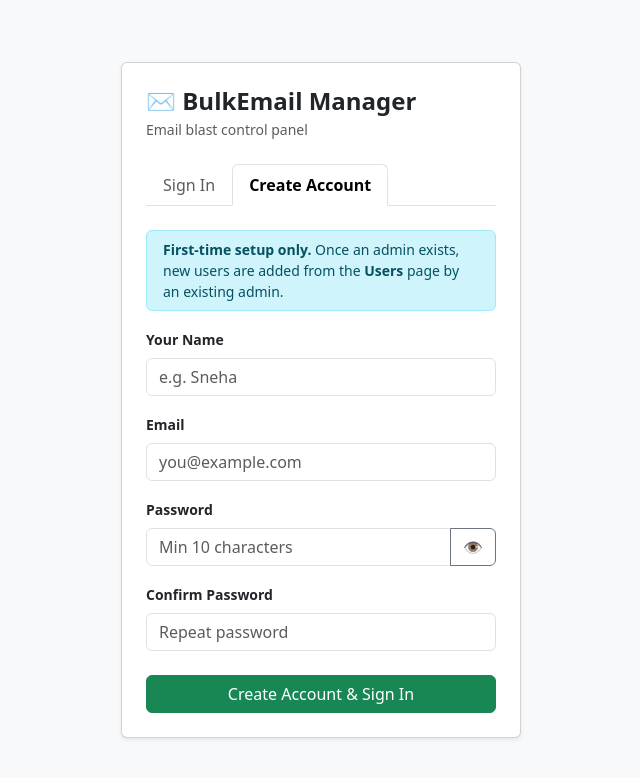
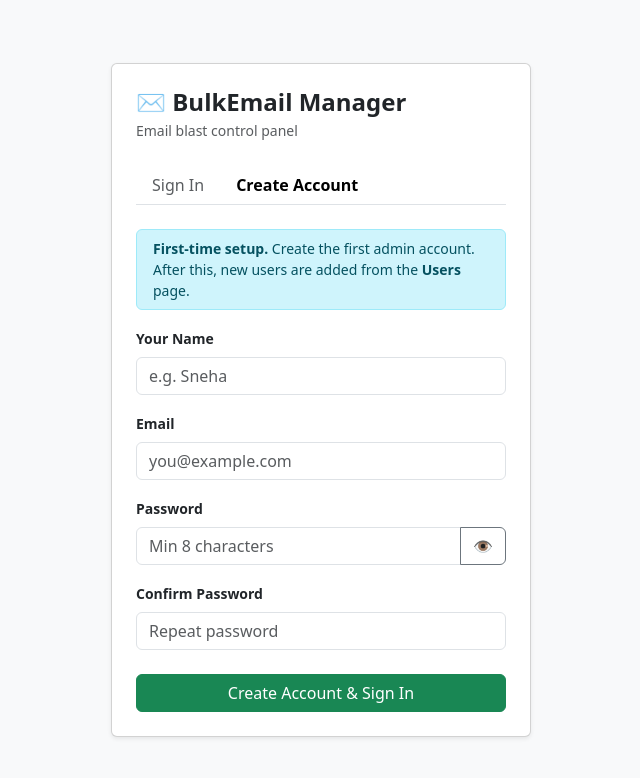
Before and after one commit to moqsoodahmed-pixel/bulk-email-app-client, a React (Vite) app: page /login in a window 1280 px wide. Both pictures are taken after typing "name@example.com", "Sample123" into the empty fields and a click on the button "Create Account". Shown: the top 778 px of the page, without its empty margins (319-959 px from the left). Built offline with nearby package versions, Linux system fonts and the light colour scheme; no server answers.

Commit message:
updated demo

```diff
--- a/src/pages/Login.jsx
+++ b/src/pages/Login.jsx
@@ -4,21 +4,52 @@ import { useAuth } from '../context/AuthContext';
 import api from '../services/api';
 
 export default function Login() {
-  const [tab,       setTab]      = useState('login'); // 'login' | 'signup'
-  const [name,      setName]     = useState('');
-  const [email,     setEmail]    = useState('');
-  const [password,  setPassword] = useState('');
-  const [confirm,   setConfirm]  = useState('');
-  const [showPw,    setShowPw]   = useState(false);
-  const [error,     setError]    = useState('');
-  const [loading,   setLoading]  = useState(false);
+  const [tab,      setTab]     = useState('login');
+  const [name,     setName]    = useState('');
+  const [email,    setEmail]   = useState('');
+  const [password, setPw]      = useState('');
+  const [confirm,  setConfirm] = useState('');
+  const [showPw,   setShowPw]  = useState(false);
+  const [error,    setError]   = useState('');
+  const [info,     setInfo]    = useState('');
+  const [loading,  setLoading] = useState(false);
+  // null = unknown, true = admin exists, false = no admin yet
+  const [adminExists, setAdminExists] = useState(null);
+
   const { login } = useAuth();
-  const navigate = useNavigate();
+  const navigate  = useNavigate();
 
   function switchTab(t) {
     setTab(t);
     setError('');
-    setName(''); setEmail(''); setPassword(''); setConfirm('');
+    setInfo('');
+    // Reset form fields
+    setName(''); setEmail(''); setPw(''); setConfirm('');
+    // Check admin status only when switching TO signup, and only once
+    if (t === 'signup' && adminExists === null) {
+      checkAdminExists();
+    }
+  }
+
+  async function checkAdminExists() {
+    try {
+      // seed-admin returns 403 if admin exists, 200-range otherwise
+      // We do a lightweight GET on /api/health and check user count via a dummy POST
+      // Simplest: just try the seed-admin with dummy data — if 403 → admin exists
+      await api.post('/auth/seed-admin', { _probe: true });
+      // If we get here somehow, set false (shouldn't happen normally)
+      setAdminExists(false);
+    } catch (err) {
+      const status = err.response?.status;
+      const msg    = err.response?.data?.error || '';
+      if (status === 403 || msg.includes('already exists') || msg.includes('disabled')) {
+        setAdminExists(true);
+      } else {
+        // Any other error (400 = missing fields) means the endpoint is reachable
+        // and admin does NOT exist yet (seed-admin rejected due to missing body, not due to existing admin)
+        setAdminExists(false);
+      }
+    }
   }
 
   async function handleLogin(e) {
@@ -34,32 +65,26 @@ export default function Login() {
 
   async function handleSignup(e) {
     e.preventDefault();
-    setError('');
-    if (!name.trim())             return setError('Please enter your name.');
-    if (password.length < 8)      return setError('Password must be at least 8 characters.');
-    if (password !== confirm)     return setError('Passwords do not match.');
+    setError(''); setInfo('');
+    if (!name.trim())        return setError('Please enter your name.');
+    if (password.length < 8) return setError('Password must be at least 8 characters.');
+    if (password !== confirm) return setError('Passwords do not match.');
     setLoading(true);
     try {
-      // Create user via admin API — works because any existing admin can also
-      // hit /api/auth/users, but here we use seed-admin for the very first user.
-      // For subsequent users the admin creates them from the Users page.
-      // This signup tab calls seed-admin (works only when zero users exist)
-      // or the shared /api/auth/users endpoint with an invite token if you add one.
-      // Current setup: signup only works when NO admin exists yet (first-time setup).
       const { data } = await api.post('/auth/seed-admin', {
         name: name.trim(),
         email: email.trim(),
         password,
       });
-      // Auto-login after signup
       localStorage.setItem('bea_token', data.token);
       localStorage.setItem('bea_user', JSON.stringify(data.user));
       window.location.href = '/dashboard';
     } catch (err) {
-      const msg = err.response?.data?.error || 'Signup failed.';
-      // If seed-admin is disabled (admin exists), explain what to do
-      if (msg.includes('already exists') || msg.includes('disabled')) {
-        setError('An admin already exists. Ask your admin to create your account from the Users page.');
+      const status = err.response?.status;
+      const msg    = err.response?.data?.error || 'Signup failed.';
+      if (status === 403 || msg.includes('already exists') || msg.includes('disabled')) {
+        setAdminExists(true);
+        setError('');
       } else {
         setError(msg);
       }
@@ -68,48 +93,35 @@ export default function Login() {
 
   return (
     <div className="d-flex align-items-center justify-content-center vh-100 bg-light">
-      <div className="card shadow-sm" style={{ width: 400 }}>
+      <div className="card shadow-sm" style={{ width: 420 }}>
         <div className="card-body p-4">
           <h4 className="mb-1 fw-bold">✉️ BulkEmail Manager</h4>
           <p className="text-muted small mb-4">Email blast control panel</p>
 
-          {/* Tabs */}
           <ul className="nav nav-tabs mb-4">
             <li className="nav-item">
               <button
-                className={`nav-link ${tab === 'login' ? 'active fw-semibold' : 'text-muted'}`}
+                className={`nav-link border-0 bg-transparent ${tab === 'login' ? 'active fw-semibold' : 'text-muted'}`}
                 onClick={() => switchTab('login')}
-              >
-                Sign In
-              </button>
+              >Sign In</button>
             </li>
             <li className="nav-item">
               <button
-                className={`nav-link ${tab === 'signup' ? 'active fw-semibold' : 'text-muted'}`}
+                className={`nav-link border-0 bg-transparent ${tab === 'signup' ? 'active fw-semibold' : 'text-muted'}`}
                 onClick={() => switchTab('signup')}
-              >
-                Create Account
-              </button>
+              >Create Account</button>
             </li>
           </ul>
 
-          {error && (
-            <div className="alert alert-danger py-2 small mb-3">{error}</div>
-          )}
-
-          {/* ── LOGIN ── */}
+          {/* ── LOGIN TAB ── */}
           {tab === 'login' && (
+            <>
+              {error && <div className="alert alert-danger py-2 small mb-3">{error}</div>}
               <form onSubmit={handleLogin}>
                 <div className="mb-3">
                   <label className="form-label small fw-semibold">Email</label>
-                <input
-                  type="email"
-                  className="form-control"
-                  placeholder="you@example.com"
-                  value={email}
-                  onChange={(e) => setEmail(e.target.value)}
-                  required
-                />
+                  <input type="email" className="form-control" placeholder="you@example.com"
+                    value={email} onChange={(e) => setEmail(e.target.value)} required />
                 </div>
                 <div className="mb-4">
                   <label className="form-label small fw-semibold">Password</label>
@@ -118,54 +130,64 @@ export default function Login() {
                       type={showPw ? 'text' : 'password'}
                       className="form-control"
                       value={password}
-                    onChange={(e) => setPassword(e.target.value)}
+                      onChange={(e) => setPw(e.target.value)}
                       required
                     />
-                  <button
-                    type="button"
-                    className="btn btn-outline-secondary"
-                    onClick={() => setShowPw((v) => !v)}
-                  >
-                    {showPw ? '🙈' : '👁'}
-                  </button>
+                    <button type="button" className="btn btn-outline-secondary"
+                      onClick={() => setShowPw(v => !v)}>{showPw ? '🙈' : '👁'}</button>
                   </div>
                 </div>
                 <button className="btn btn-primary w-100" disabled={loading}>
-                {loading
-                  ? <><span className="spinner-border spinner-border-sm me-2" />Signing in…</>
-                  : 'Sign In'}
+                  {loading ? <><span className="spinner-border spinner-border-sm me-2" />Signing in…</> : 'Sign In'}
                 </button>
               </form>
+            </>
           )}
 
-          {/* ── SIGNUP ── */}
+          {/* ── SIGNUP TAB ── */}
           {tab === 'signup' && (
+            <>
+              {/* Case 1: checking */}
+              {adminExists === null && (
+                <div className="text-center py-4 text-muted small">
+                  <div className="spinner-border spinner-border-sm me-2" />
+                  Checking setup status…
+                </div>
+              )}
+
+              {/* Case 2: admin already exists — show message, no form */}
+              {adminExists === true && (
+                <div className="text-center py-3">
+                  <div style={{ fontSize: 40 }}>🔒</div>
+                  <h6 className="mt-3 fw-semibold">Admin account already set up</h6>
+                  <p className="text-muted small mt-2 mb-3">
+                    New user accounts are created by an existing admin.<br />
+                    Ask your admin to add you from the <strong>Users</strong> page.
+                  </p>
+                  <button className="btn btn-outline-primary btn-sm" onClick={() => switchTab('login')}>
+                    Go to Sign In →
+                  </button>
+                </div>
+              )}
+
+              {/* Case 3: no admin yet — show signup form */}
+              {adminExists === false && (
+                <>
+                  <div className="alert alert-info py-2 small mb-3">
+                    <strong>First-time setup.</strong> Create the first admin account.
+                    After this, new users are added from the <strong>Users</strong> page.
+                  </div>
+                  {error && <div className="alert alert-danger py-2 small mb-3">{error}</div>}
                   <form onSubmit={handleSignup}>
-              <div className="alert alert-info py-2 small mb-3">
-                <strong>First-time setup only.</strong> Once an admin exists, new users are added
-                from the <strong>Users</strong> page by an existing admin.
-              </div>
                     <div className="mb-3">
                       <label className="form-label small fw-semibold">Your Name</label>
-                <input
-                  type="text"
-                  className="form-control"
-                  placeholder="e.g. Sneha"
-                  value={name}
-                  onChange={(e) => setName(e.target.value)}
-                  required
-                />
+                      <input type="text" className="form-control" placeholder="e.g. Sneha"
+                        value={name} onChange={(e) => setName(e.target.value)} required />
                     </div>
                     <div className="mb-3">
                       <label className="form-label small fw-semibold">Email</label>
-                <input
-                  type="email"
-                  className="form-control"
-                  placeholder="you@example.com"
-                  value={email}
-                  onChange={(e) => setEmail(e.target.value)}
-                  required
-                />
+                      <input type="email" className="form-control" placeholder="you@example.com"
+                        value={email} onChange={(e) => setEmail(e.target.value)} required />
                     </div>
                     <div className="mb-3">
                       <label className="form-label small fw-semibold">Password</label>
@@ -173,19 +195,13 @@ export default function Login() {
                         <input
                           type={showPw ? 'text' : 'password'}
                           className="form-control"
-                    placeholder="Min 10 characters"
+                          placeholder="Min 8 characters"
                           value={password}
-                    onChange={(e) => setPassword(e.target.value)}
-                    required
-                    minLength={10}
+                          onChange={(e) => setPw(e.target.value)}
+                          required minLength={8}
                         />
-                  <button
-                    type="button"
-                    className="btn btn-outline-secondary"
-                    onClick={() => setShowPw((v) => !v)}
-                  >
-                    {showPw ? '🙈' : '👁'}
-                  </button>
+                        <button type="button" className="btn btn-outline-secondary"
+                          onClick={() => setShowPw(v => !v)}>{showPw ? '🙈' : '👁'}</button>
                       </div>
                     </div>
                     <div className="mb-4">
@@ -205,6 +221,9 @@ export default function Login() {
                         : 'Create Account & Sign In'}
                     </button>
                   </form>
+                </>
+              )}
+            </>
           )}
         </div>
       </div>
```
Lines whose indentation alone changed are shown as unchanged.
